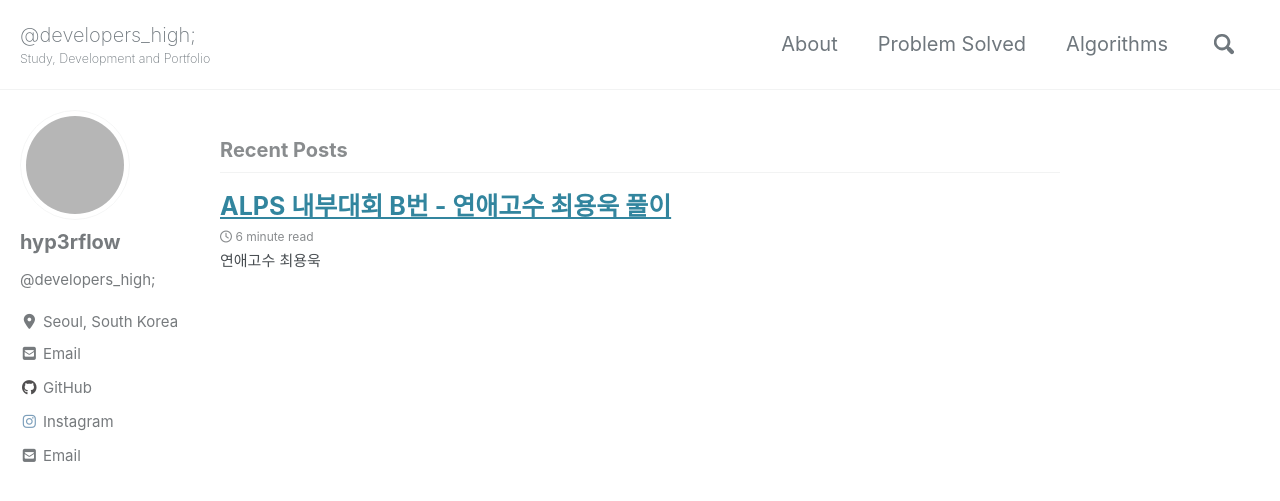
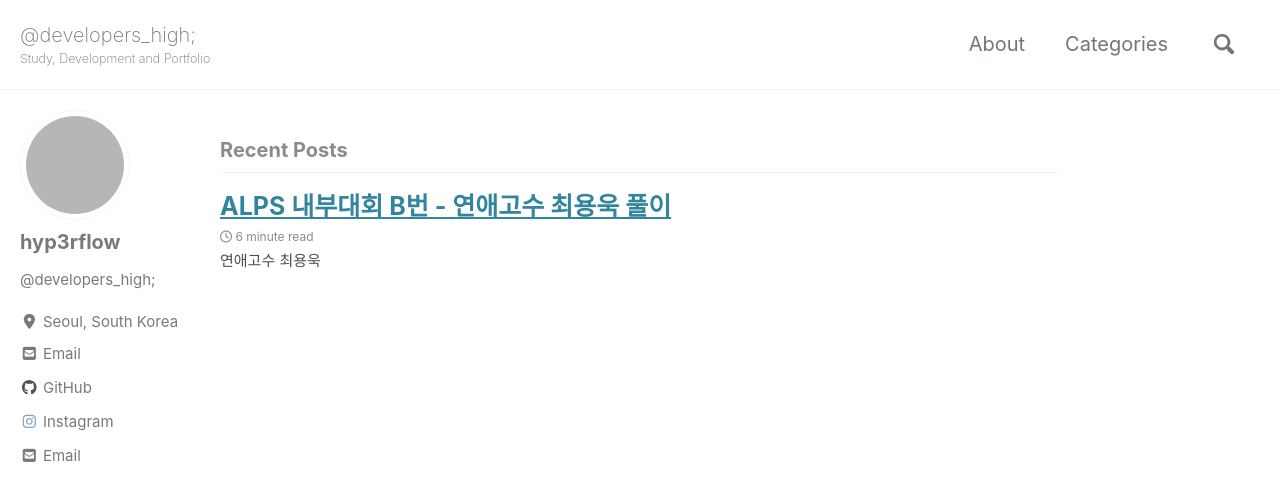
Before and after one commit to hyp3rflow/hyp3rflow.github.io, a Jekyll site: the page built from index.html, in a window 1280 px wide and 900 px high. Shown: the top 501 px of the window. Built offline with Jekyll 4.4.1, drawn with Linux system fonts in a browser that asks for light colours; cached includes are drawn as plain includes; nearby versions of some CDN libraries; the list of posts is cut into pages by our own code; grey boxes are pictures that could not be loaded.

Commit message:
Category

```diff
--- a/_data/navigation.yml
+++ b/_data/navigation.yml
@@ -2,9 +2,7 @@
 main:
   - title: "About"
     url: /about/
-  - title: "Problem Solved"
-    url: /ps/
-  - title: "Algorithms"
-    url: /algo/
+  - title: "Categories"
+    url: /categories/
   # - title: "Sitemap"
   #   url: /sitemap/
```
